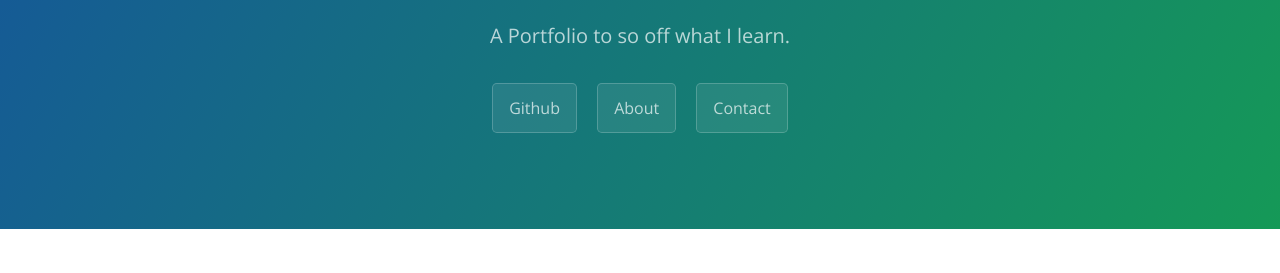
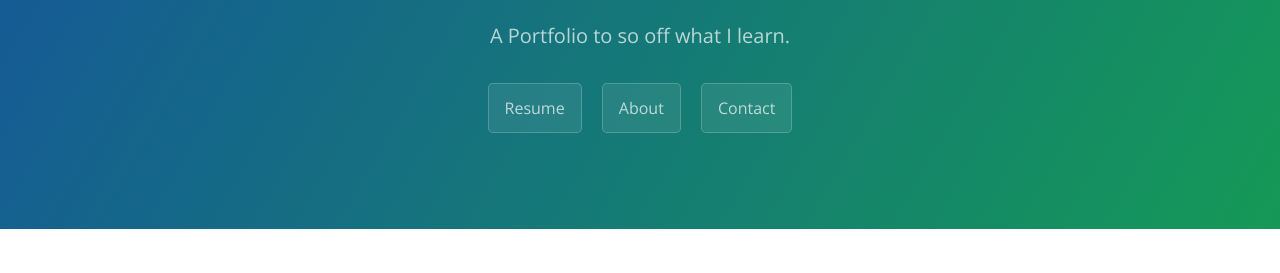
Before and after one commit to usedtoliveonmars/myportfolio, a Jekyll site: the page built from index.md, in a window 1280 px wide and 900 px high. Shown: the part 154-427 px from the top of the window. Built offline with Jekyll 4.4.1, drawn with Linux system fonts in a browser that asks for light colours; our own code applies the rules of GitHub Pages for plain Markdown files.

Commit message:
Updated default layout

```diff
--- a/_layouts/default.html
+++ b/_layouts/default.html
@@ -14,7 +14,7 @@
       <h1 class="project-name">{{ site.title | default: site.github.repository_name }}</h1>
       <h2 class="project-tagline">{{ site.description | default: site.github.project_tagline }}</h2>
       {% if site.github.is_project_page %}
-        <a href="#" class="btn">Github</a>
+        <a href="#" class="btn">Resume</a>
       {% endif %}
       {% if site.show_downloads %}
         <a href="another-page" class="btn">About</a>
```
